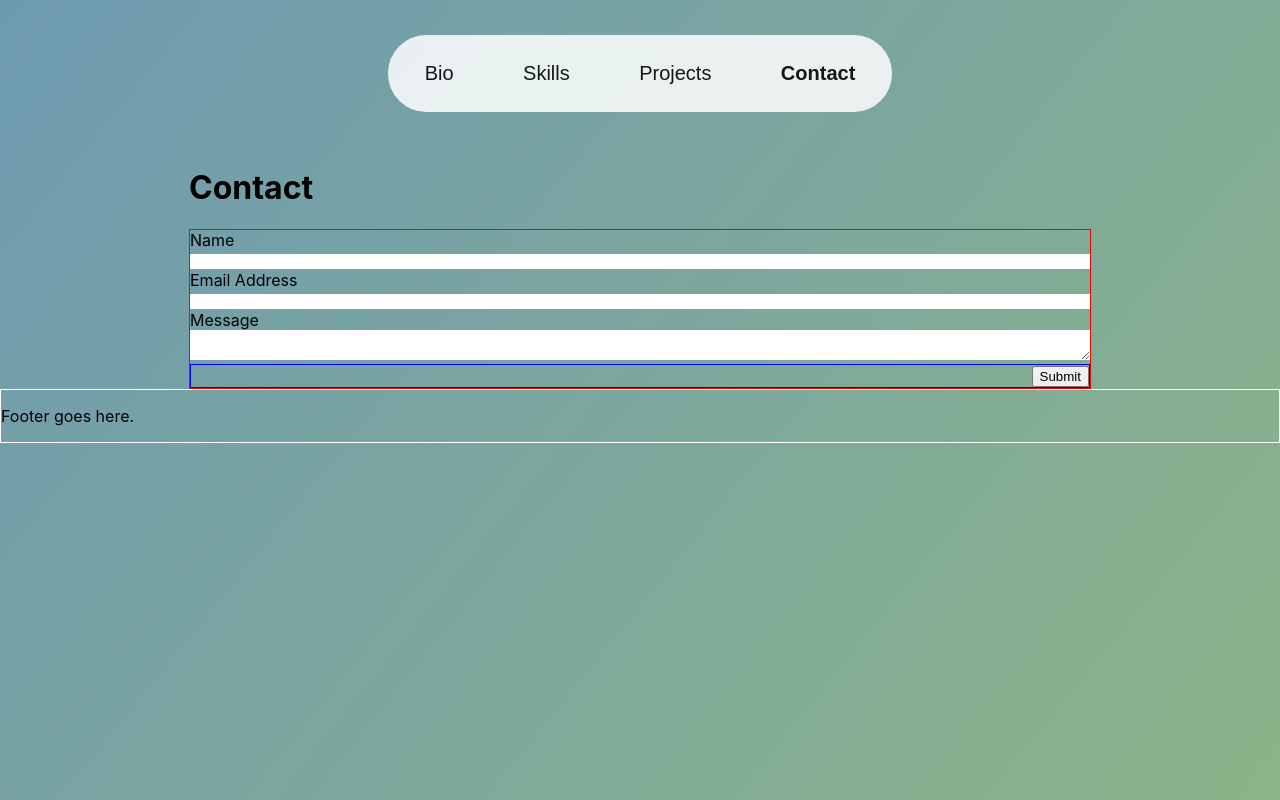
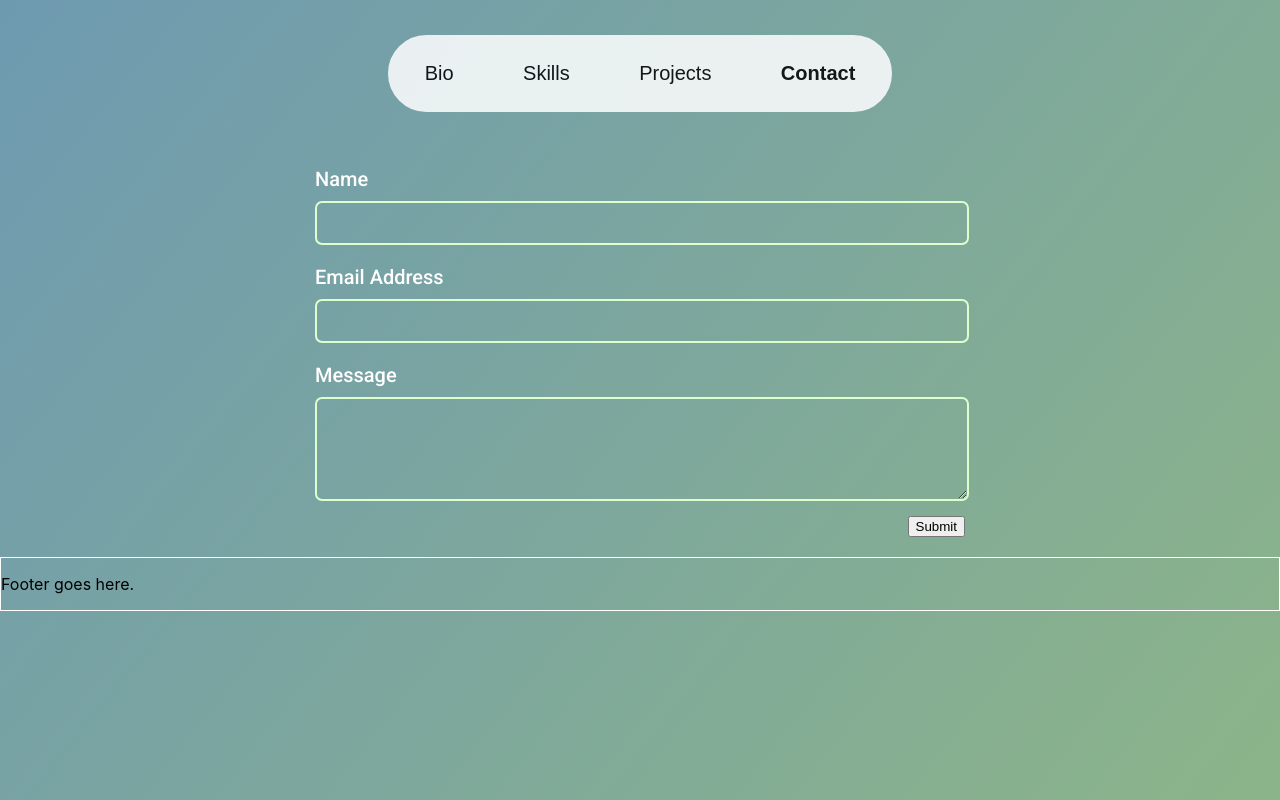
Before and after one commit to sok213/new-portolfio, a React (Create React App) app: page / in a window 1280 px wide. Both pictures are taken after a click on the button "Contact". Built offline with nearby package versions, Linux system fonts and the light colour scheme.

Commit message:
Update form design

```diff
--- a/src/Comps/Contact/Contact.js
+++ b/src/Comps/Contact/Contact.js
@@ -16,8 +16,6 @@
 
   return (
     <div className={s.container}>
-      <h1>Contact</h1>
-
       <form
         className={s.formContainer}
         onSubmit={handleSubmit}
--- a/src/Comps/Contact/Contact.module.scss
+++ b/src/Comps/Contact/Contact.module.scss
@@ -1,3 +1,5 @@
+@import url('https://fonts.googleapis.com/css2?family=Roboto:wght@500&display=swap');
+
 .container {
   display: flex;
   flex-direction: column;
@@ -5,8 +7,8 @@
 }
 
 .formContainer {
-  border: thin solid red;
-  width: 900px;
+  padding: 20px 10px;
+  max-width: 650px;
 
   @media screen and (max-width: 900px) {
     width: auto;
@@ -21,7 +23,12 @@
   width: 100%;
 
   label {
-    width: 100%;
+    width: auto;
+    font-size: 20px;
+    color: white;
+    font-weight: 500;
+    font-family: 'Roboto', sans-serif;
+    padding-top: 20px;
   }
 
   input, textarea {
@@ -29,11 +36,25 @@
     padding: 0;
     margin: 0;
     border: none;
+
+    background: none;
+    border: 2px solid #DDFFCE;
+    margin-top: 10px;
+    margin-bottom: 10px;
+    border-radius: 7px;
+  }
+
+  input {
+    height: 40px;
+    margin-bottom: 20px;
+  }
+
+  textarea {
+    height: 100px;
   }
 
   .buttonContainer {
     text-align: right;
-    border: thin solid blue;
 
     @media screen and (max-width: 900px) {
       text-align: center;
```
